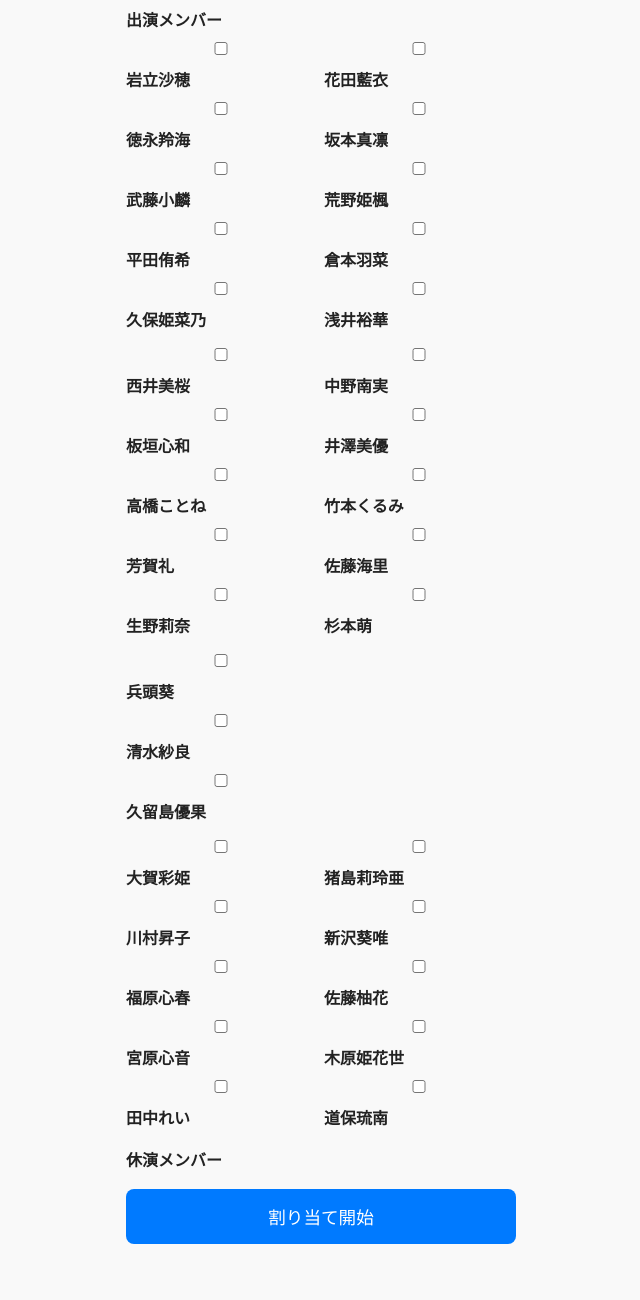
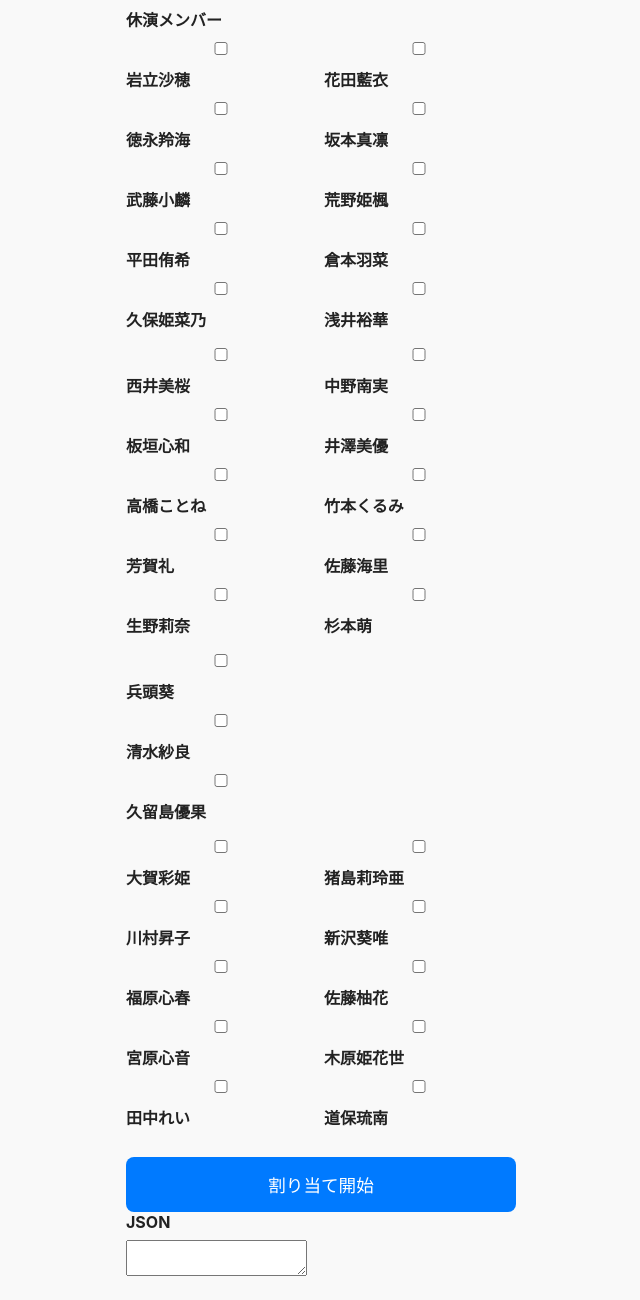
Before and after one commit to popimx/Position-choose-tool, a plain HTML site: page index.html in a window 1280 px wide. Shown: the part 311-1611 px from the top of the page, without its empty margins (319-959 px from the left). Before the commit the page ends 1575 px from the top, so only its background shows below. Drawn offline with Linux system fonts and the light colour scheme.

Commit message:
Update index.html

```diff
--- a/index.html
+++ b/index.html
@@ -13,56 +13,35 @@
     <h1>劇場公演 割り当てツール</h1>
   </header>
 
-  <!-- ======================
-       メニューボタン
-  ======================= -->
+  <!-- メニュー -->
   <button id="menu-btn">📋 ポジション一覧</button>
 
-  <!-- ======================
-       チーム選択
-  ======================= -->
+  <!-- チーム選択 -->
   <label for="team-select">チーム</label>
   <select id="team-select">
     <option value="teamA">チームA</option>
     <option value="teamB">チームB</option>
   </select>
 
-  <!-- ======================
-       日付
-  ======================= -->
+  <!-- 日付 -->
   <label for="date">日付</label>
   <input type="date" id="date" />
 
-  <!-- ======================
-       メンバー一覧（出演者）
-  ======================= -->
-  <label>出演メンバー</label>
+  <!-- メンバー -->
+  <label>休演メンバー</label>
   <div id="members"></div>
 
-  <!-- ======================
-       休演メンバー（追加ここが重要）
-  ======================= -->
-  <label>休演メンバー</label>
-  <div id="absent-members"></div>
-
-  <!-- ======================
-       実行ボタン
-  ======================= -->
+  <!-- 実行 -->
   <button id="assign-btn">割り当て開始</button>
 
-  <!-- ======================
-       結果表示
-  ======================= -->
+  <!-- 表 -->
   <section id="result"></section>
 
-  <!-- ======================
-       一覧表示（メニュー用）
-  ======================= -->
-  <section id="list-view" style="display:none;"></section>
+  <!-- JSON -->
+  <label>JSON</label>
+  <textarea id="json-output" readonly></textarea>
 
-  <!-- ======================
-       JS（module必須）
-  ======================= -->
+  <!-- JS -->
   <script type="module" src="./app.js"></script>
 </body>
 </html>
```
